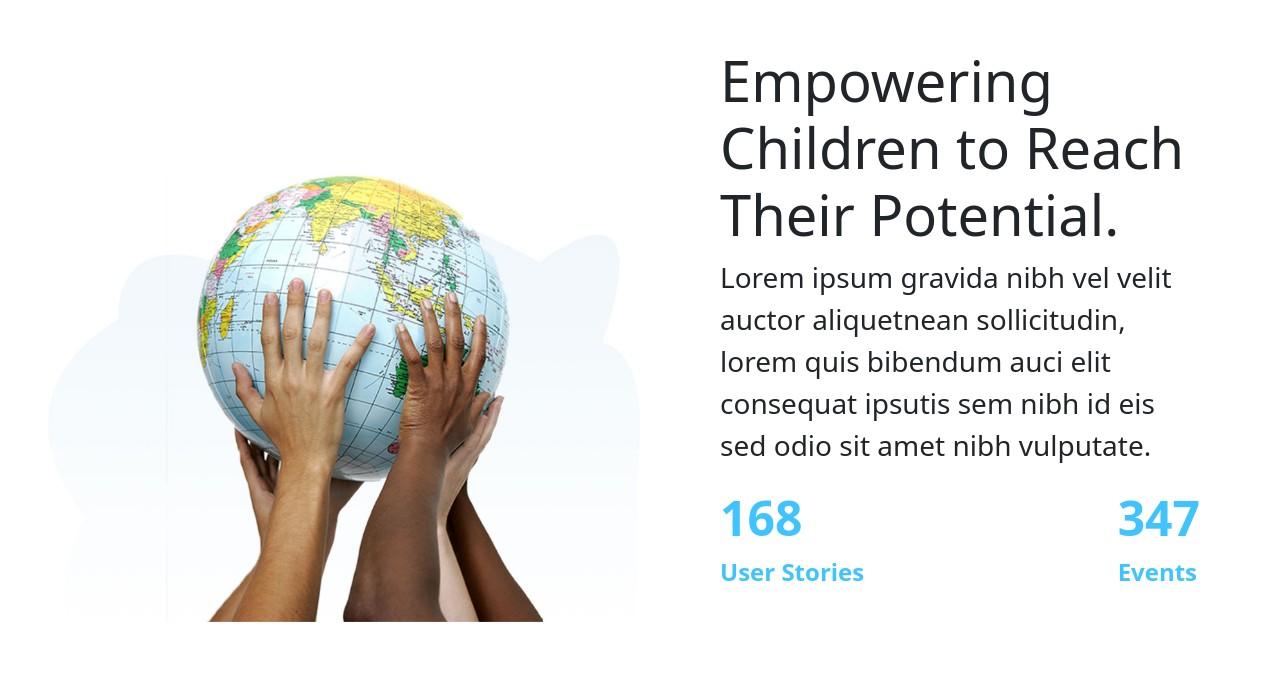
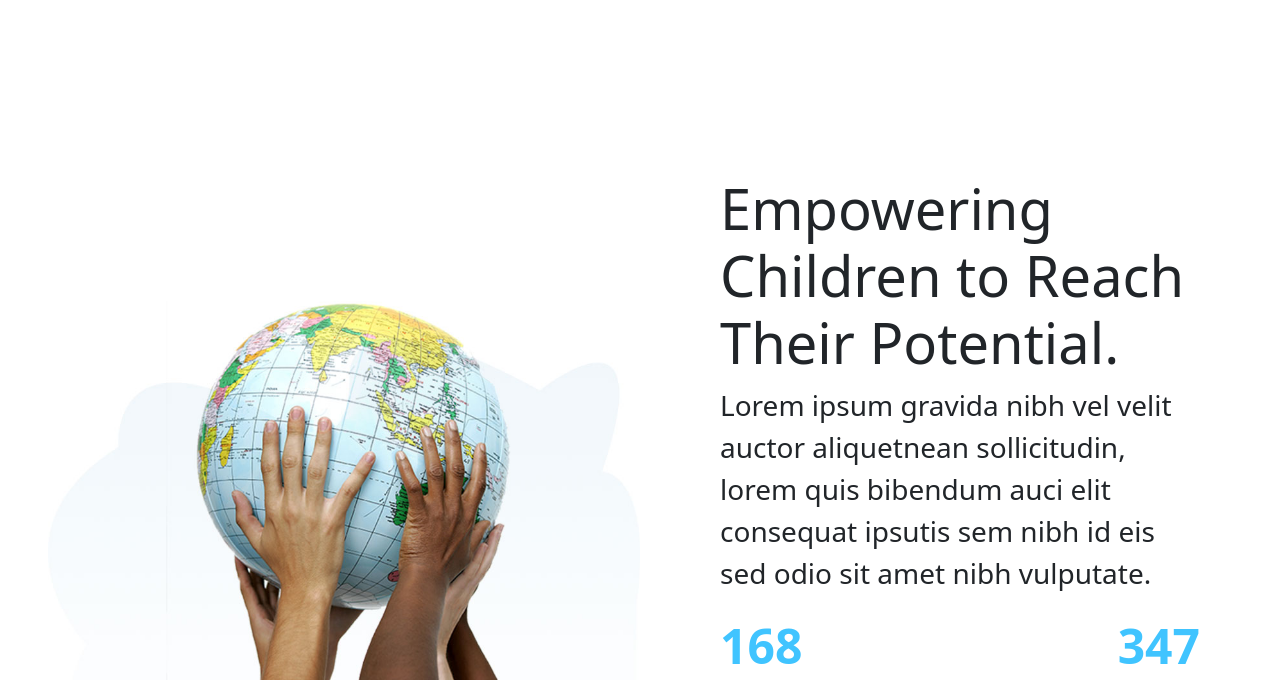
Before and after one commit to totarochristian/proj-html-vuejs, a Vue app: page / in a window 1280 px wide. Shown: the part 2460-3140 px from the top of the page. Built offline with nearby package versions, Linux system fonts and the light colour scheme.

Commit message:
Update reach potential component margins

```diff
--- a/src/components/Main/ReachPotentialComponent.vue
+++ b/src/components/Main/ReachPotentialComponent.vue
@@ -27,7 +27,8 @@
 <style lang="scss" scoped>
   @use '../../assets/styles/partial/variables' as *;
   #reachPotential{
-    margin: 6rem 3rem;
+    padding-top: 8rem!important;
+    margin: 4rem 3rem 10rem 3rem!important;
     img{
       width: 50%;
       height: auto;
```
